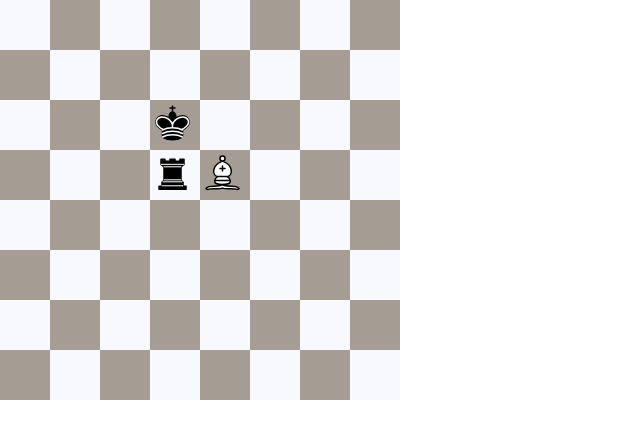
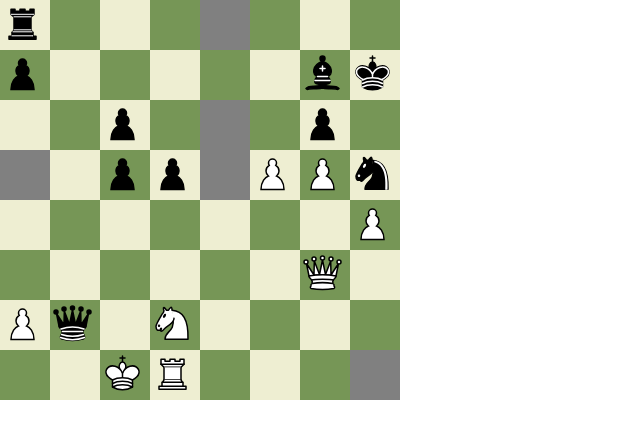
Before and after one commit to ofirster/matle, a React (Create React App) app in the folder matle/: page / in a window 1280 px wide. Shown: the top 438 px of the page, without its empty margins (0-640 px from the left). Built offline with nearby package versions, Linux system fonts and the light colour scheme.

Commit message:
Implemented board setup

```diff
--- a/matle/src/App.css
+++ b/matle/src/App.css
@@ -8,9 +8,13 @@
 }
 
 .black {
-	background-color: #A59C94;
+	background-color: 	#769656;
 }
 
 .white {
-	background-color: ghostwhite;
+	background-color: #eeeed2;
 }
+
+.hidden {
+    background-color: gray;
+}
--- a/matle/src/components/Chessboard.js
+++ b/matle/src/components/Chessboard.js
@@ -3,17 +3,18 @@ import Square from './Square';
 
 const Chessboard = () => {
 
-  const row1 = [null,null,null,null,null,null,null,null];
-  const row2 = [null,null,null,null,null,null,null,null];
-  const row3 = [null,null,null,'bk',null,null,null,null];
-  const row4 = [null,null,null,'br','wq',null,null,null];
-  const row5 = [null,null,null,null,null,null,null,null];
-  const row6 = [null,null,null,null,null,null,null,null];
-  const row7 = [null,null,null,null,null,null,null,null];
-  const row8 = [null,null,null,null,null,null,null,null];
+  const row1 = ['br',null,null,null,'br',null,null,null];
+  const row2 = ['bp',null,null,null,null,null,'bb','bk'];
+  const row3 = [null,null,'bp',null,null,null,'bp',null];
+  const row4 = [null,null,'bp','bp',null,'wp','wp','bknight'];
+  const row5 = [null,null,null,null,null,null,null,'wp'];
+  const row6 = [null,null,null,null,null,null,'wq',null];
+  const row7 = ['wp','bq',null,'wknight',null,null,null,null];
+  const row8 = [null,null,'wk','wr',null,null,null,'wr'];
 
   const chessBoard = [row1,row2,row3,row4,row5,row6,row7,row8]
 
+  const hiddenSquares=['e3','e4','e1','a4','h8']
 
 
   return (
@@ -23,8 +24,10 @@ const Chessboard = () => {
                 return (
                     <div className="row" key={rIndex}>
                         {row.map((piece, cIndex) => {
+                          var squareName = String.fromCharCode(97 + cIndex)+(rIndex+1);
+                          const isHidden=hiddenSquares.includes(squareName);
                             return (
-                        <Square key={`${cIndex}`} isWhite={(rIndex+cIndex)%2===0} piece={piece} />
+                        <Square key={`${cIndex}`} isHidden={isHidden} isWhite={(rIndex+cIndex)%2===0} piece={piece} />
 
                             );
                         })}
@@ -35,16 +38,5 @@ const Chessboard = () => {
   );
   }
 
-  //   return (
-  //     <div style={{ width: '400px', height: '400px', display: 'flex', flexWrap: 'wrap' }}>
-  //       {board.map((row,ri) => {
-  //         row.map((piece,ci) => (
-  //           <Square key={`${ci}`} isWhite={(ri+ci)%2===0} piece={piece} />
-  //         ))
-  //       }
-  //       )}
-  //     </div>
-  //   );
-// };
 
 export default Chessboard;
--- a/matle/src/components/Pieces/WhitePawn.js
+++ b/matle/src/components/Pieces/WhitePawn.js
@@ -1,4 +1,4 @@
-import mySvgImage from '../../icons/wq.svg';
+import mySvgImage from '../../icons/wp.svg';
 
 
 export default function MyComponent() {
--- a/matle/src/components/Square.js
+++ b/matle/src/components/Square.js
@@ -1,14 +1,14 @@
 import React from 'react';
 
 import WhiteKing from './Pieces/WhiteKing';
-import WhiteQueen from './Pieces/WhiteBishop';
+import WhiteQueen from './Pieces/WhiteQueen';
 import WhiteRook from './Pieces/WhiteRook';
 import WhiteKnight from './Pieces/WhiteKnight';
 import WhiteBishop from './Pieces/WhiteBishop';
 import WhitePawn from './Pieces/WhitePawn';
 
 import BlackKing from './Pieces/BlackKing';
-import BlackQueen from './Pieces/BlackBishop';
+import BlackQueen from './Pieces/BlackQueen';
 import BlackRook from './Pieces/BlackRook';
 import BlackKnight from './Pieces/BlackKnight';
 import BlackBishop from './Pieces/BlackBishop';
@@ -47,16 +47,14 @@ case "wr":
     return;
   }
 }
-const Square = ({key,isWhite, piece }) => {
-  const pieceIcon=`../icons/bk.svg`;
-
+const Square = ({key,isWhite, isHidden, piece }) => {
 
   return <div
   className={`box ${
-    isWhite?  "white" : "black"}`}>
+    isHidden ? "hidden" : isWhite?  "white" : "black"}`}>
 <div>
   {
-  piece!=null &&  getPiece(piece)
+    piece!=null && !isHidden &&  getPiece(piece)
   }
 </div>
 
```
Also changed, not shown: matle/src/icons/wk.svg.
